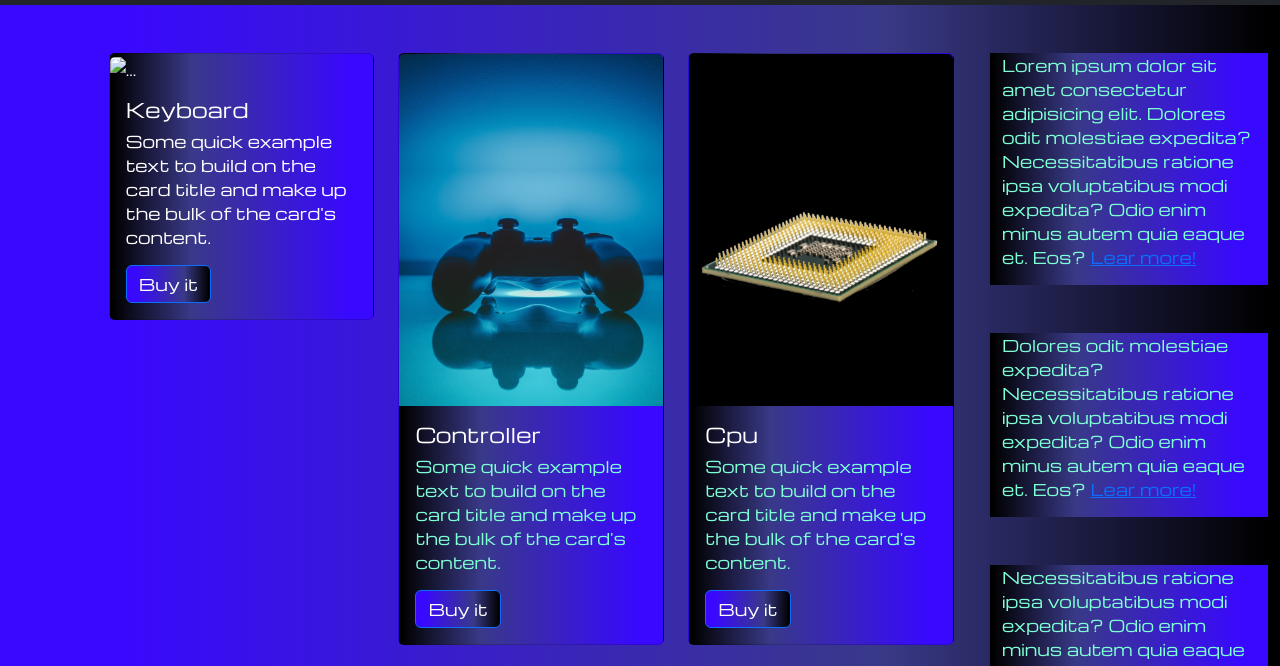
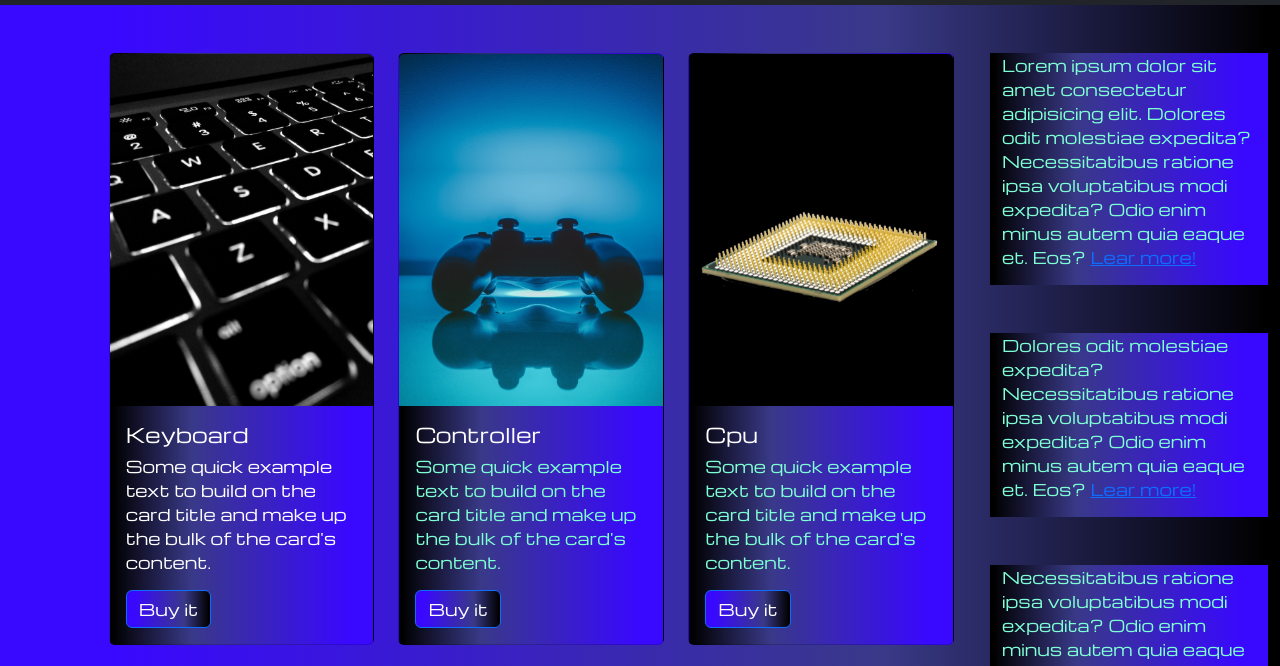
Before and after one commit to korfaien/korfaien.github.io, a plain HTML site: page pricing.html in a window 1280 px wide. Shown: the part 55-721 px from the top of the page. Drawn offline with nearby package versions, Linux system fonts and the light colour scheme.

Commit message:
Update pricing.html

```diff
--- a/pricing.html
+++ b/pricing.html
@@ -65,7 +65,7 @@
                 <div class="card">
                   <a href="#">
                     <img
-                      src="/source/images/acc.png"
+                      src="images/acc.png"
                       class="card-img-top"
                       alt="..."
                     />
```
